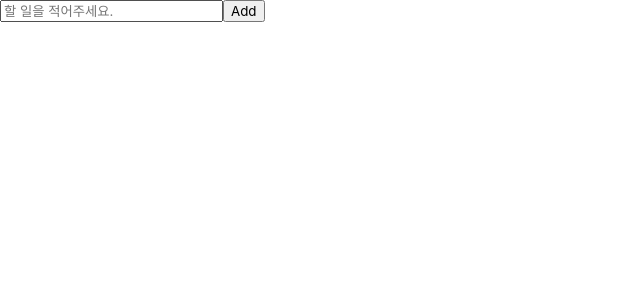
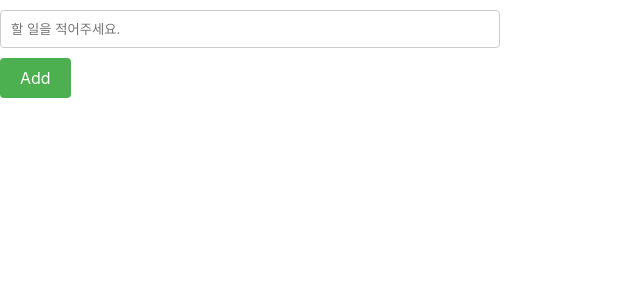
Before and after one commit to leeraquel/todo-list, a React (Create React App) app: page / in a window 1280 px wide. Shown: the top 300 px of the page, without its empty margins (0-640 px from the left). Built offline with nearby package versions, Linux system fonts and the light colour scheme; a web font is replaced by a local one.

Commit message:
design: style fixes

```diff
--- a/public/index.html
+++ b/public/index.html
@@ -9,35 +9,10 @@
       name="description"
       content="Web site created using create-react-app"
     />
-
-    <!--
-      manifest.json provides metadata used when your web app is installed on a
-      user's mobile device or desktop. See https://developers.google.com/web/fundamentals/web-app-manifest/
-    -->
-
-    <!--
-      Notice the use of %PUBLIC_URL% in the tags above.
-      It will be replaced with the URL of the `public` folder during the build.
-      Only files inside the `public` folder can be referenced from the HTML.
-
-      Unlike "/favicon.ico" or "favicon.ico", "%PUBLIC_URL%/favicon.ico" will
-      work correctly both with client-side routing and a non-root public URL.
-      Learn how to configure a non-root public URL by running `npm run build`.
-    -->
-    <title>React App</title>
+    <title>todo-list</title>
   </head>
   <body>
     <noscript>You need to enable JavaScript to run this app.</noscript>
     <div id="root"></div>
-    <!--
-      This HTML file is a template.
-      If you open it directly in the browser, you will see an empty page.
-
-      You can add webfonts, meta tags, or analytics to this file.
-      The build step will place the bundled scripts into the <body> tag.
-
-      To begin the development, run `npm start` or `yarn start`.
-      To create a production bundle, use `npm run build` or `yarn build`.
-    -->
   </body>
 </html>
--- a/src/components/list/List.jsx
+++ b/src/components/list/List.jsx
@@ -6,7 +6,7 @@ const List = () => {
   const items = useSelector((state) => state.items.items);
   const dispatch = useDispatch();
   const handleDeleteClick = (index) => {
-    dispatch(deleteItem(index)); // 인덱스를 사용하여 항목을 삭제합니다.
+    dispatch(deleteItem(index));
   };
   return (
     <div>
--- a/src/styles/GlobalStyle.jsx
+++ b/src/styles/GlobalStyle.jsx
@@ -8,15 +8,59 @@ const GlobalStyle = createGlobalStyle`
     font-style: normal;
 }
 
-  * {font-family: 'Ownglyph_meetme-Rg',-apple-system,
-      sans-serif;}
-  body {
+  /* * {
+    font-family: 'Ownglyph_meetme-Rg',-apple-system, sans-serif;} */
+
+    body, input, button {
+    font-family: 'Ownglyph_meetme-Rg', -apple-system, sans-serif;
     margin: 0;
     padding: 0;
-    font-family: 'Ownglyph_meetme-Rg',-apple-system,
-      sans-serif;
-    -webkit-font-smoothing: antialiased;
-    -moz-osx-font-smoothing: grayscale;
+  }
+
+  input[type="text"] {
+    padding: 10px;
+    margin: 10px 0;
+    border: 1px solid #ccc;
+    border-radius: 4px;
+    box-sizing: border-box;
+    display: block;
+    width: 90%;
+    max-width: 500px;
+  }
+
+  input:focus {
+    outline: solid 1px pink;
+  }
+
+  button {
+    background-color: #4CAF50;
+    color: white;
+    padding: 10px 20px;
+    border: none;
+    border-radius: 4px;
+    cursor: pointer;
+    font-size: 16px;
+  }
+
+  button:hover {
+    background-color: #45a049;
+  }
+
+  ul {
+    list-style-type: none;
+    padding: 0;
+  }
+
+  li {
+    padding: 8px;
+    margin-top: 5px;
+    background-color: #f9f9f9;
+    border: 1px solid #ddd;
+    border-radius: 4px;
+    display: flex;
+    justify-content: space-between;
+    align-items: center;
+    width: 300px;
   }
 
 
```
